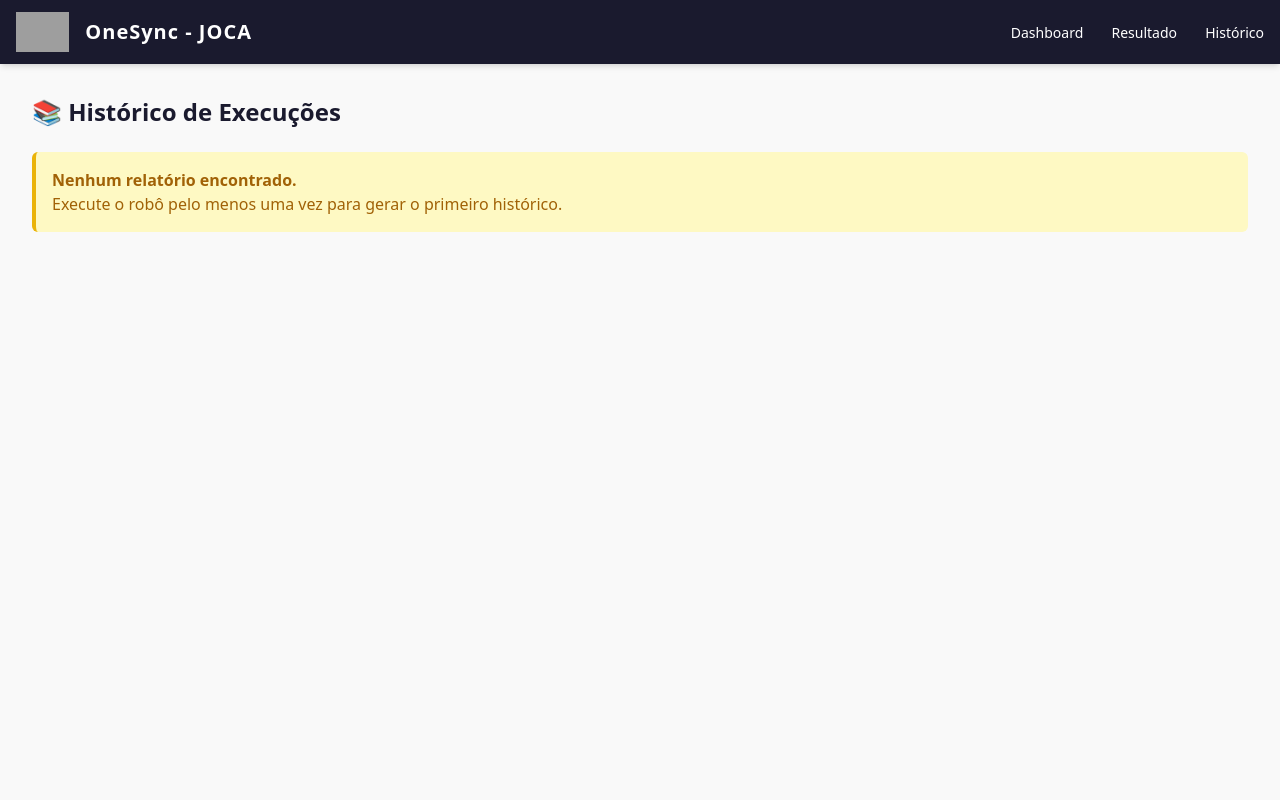
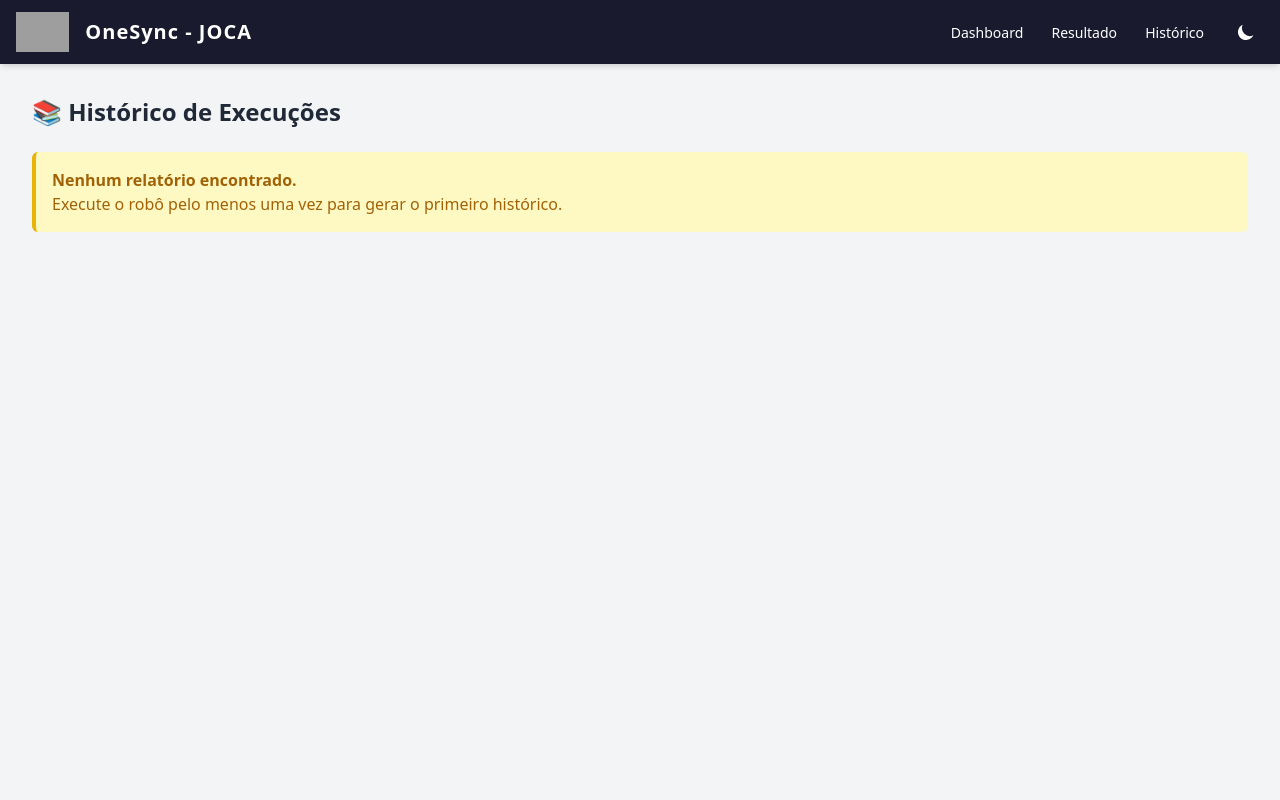
Before and after one commit to jonilsonvilela/OneSync, a Flask app: page /historico in a window 1280 px wide. Run offline with Flask 2, Linux system fonts and the light colour scheme; some libraries are stand-ins or nearby versions; grey boxes are pictures that could not be loaded.

Commit message:
Adicionei o modo noturno ao site

```diff
--- a/templates/base.html
+++ b/templates/base.html
@@ -1,5 +1,5 @@
 <!DOCTYPE html>
-<html lang="pt-br">
+<html lang="pt-br" class="">
 <head>
   <meta charset="UTF-8" />
   <meta name="viewport" content="width=device-width, initial-scale=1.0" />
@@ -8,13 +8,40 @@
   <script src="https://cdn.tailwindcss.com"></script>
   <script src="https://unpkg.com/alpinejs" defer></script>
   <script src="https://cdn.jsdelivr.net/npm/chart.js"></script>
+
   <style>
+    /* Estilos para o modo claro (padrão) */
     body {
-      background-color: #f9f9f9;
-      color: #1a1a2e;
+      background-color: #f3f4f6; /* cinza um pouco mais claro */
+      color: #1f2937;
+    }
+    .card, .nav-links a {
+      transition: all 0.2s ease-in-out;
+    }
+    /* Estilos para o modo escuro */
+    .dark body {
+      background-color: #111827; /* cinza bem escuro */
+      color: #d1d5db; /* cinza claro para texto */
+    }
+    .dark .card {
+      background-color: #1f2937; /* cinza escuro para os cards */
+      border-color: #374151;
+    }
+    .dark .text-gray-800 { color: #f9fafb; }
+    .dark .text-gray-700 { color: #e5e7eb; }
+    .dark .text-gray-500 { color: #9ca3af; }
+    .dark .bg-white {
+        background-color: #1f2937;
     }
   </style>
-</head>
+
+  <script>
+    // Ativa o dark mode no Tailwind
+    tailwind.config = {
+      darkMode: 'class',
+    }
+  </script>
+  </head>
 <body class="min-h-screen font-sans">
 
   <nav class="bg-[#1a1a2e] text-white shadow-md fixed top-0 left-0 right-0 z-50">
@@ -25,11 +52,18 @@
         <span class="text-xl font-semibold tracking-wider">OneSync - JOCA</span>
       </a>
 
-      <div class="space-x-6">
-        <a href="{{ url_for('index') }}" class="text-sm font-medium hover:text-indigo-300 transition-colors">Dashboard</a>
-        <a href="{{ url_for('resultado') }}" class="text-sm font-medium hover:text-indigo-300 transition-colors">Resultado</a>
-        <a href="{{ url_for('historico') }}" class="text-sm font-medium hover:text-indigo-300 transition-colors">Histórico</a>
-      </div>
+      <div class="flex items-center space-x-6">
+        <div class="nav-links space-x-6">
+          <a href="{{ url_for('index') }}" class="text-sm font-medium hover:text-indigo-300">Dashboard</a>
+          <a href="{{ url_for('resultado') }}" class="text-sm font-medium hover:text-indigo-300">Resultado</a>
+          <a href="{{ url_for('historico') }}" class="text-sm font-medium hover:text-indigo-300">Histórico</a>
+        </div>
+
+        <button id="theme-toggle" class="p-2 rounded-full hover:bg-gray-700 focus:outline-none">
+          <svg id="theme-toggle-light-icon" class="hidden h-5 w-5" fill="currentColor" viewBox="0 0 20 20" xmlns="http://www.w3.org/2000/svg"><path d="M10 2a1 1 0 011 1v1a1 1 0 11-2 0V3a1 1 0 011-1zm4 8a4 4 0 11-8 0 4 4 0 018 0zm-.464 4.95l.707.707a1 1 0 001.414-1.414l-.707-.707a1 1 0 00-1.414 1.414zm2.12-10.607a1 1 0 010 1.414l-.707.707a1 1 0 11-1.414-1.414l.707-.707a1 1 0 011.414 0zM17 11a1 1 0 100-2h-1a1 1 0 100 2h1zm-7 4a1 1 0 011 1v1a1 1 0 11-2 0v-1a1 1 0 011-1zM5.05 6.464A1 1 0 106.465 5.05l-.708-.707a1 1 0 00-1.414 1.414l.707.707zm1.414 8.486l-.707.707a1 1 0 01-1.414-1.414l.707-.707a1 1 0 011.414 1.414zM4 11a1 1 0 100-2H3a1 1 0 000 2h1z" fill-rule="evenodd" clip-rule="evenodd"></path></svg>
+          <svg id="theme-toggle-dark-icon" class="hidden h-5 w-5" fill="currentColor" viewBox="0 0 20 20" xmlns="http://www.w3.org/2000/svg"><path d="M17.293 13.293A8 8 0 016.707 2.707a8.001 8.001 0 1010.586 10.586z"></path></svg>
+        </button>
+        </div>
     </div>
   </nav>
 
@@ -49,5 +83,45 @@
     {% block content %}{% endblock %}
   </main>
 
-</body>
+  <script>
+    const themeToggleDarkIcon = document.getElementById('theme-toggle-dark-icon');
+    const themeToggleLightIcon = document.getElementById('theme-toggle-light-icon');
+    const themeToggleButton = document.getElementById('theme-toggle');
+
+    // Verifica o tema salvo no localStorage ou o tema do sistema
+    if (localStorage.getItem('color-theme') === 'dark' ||
+       (!('color-theme' in localStorage) && window.matchMedia('(prefers-color-scheme: dark)').matches)) {
+        document.documentElement.classList.add('dark');
+        themeToggleLightIcon.classList.remove('hidden');
+    } else {
+        document.documentElement.classList.remove('dark');
+        themeToggleDarkIcon.classList.remove('hidden');
+    }
+
+    themeToggleButton.addEventListener('click', function() {
+        // Alterna os ícones
+        themeToggleDarkIcon.classList.toggle('hidden');
+        themeToggleLightIcon.classList.toggle('hidden');
+
+        // Alterna o tema
+        if (localStorage.getItem('color-theme')) {
+            if (localStorage.getItem('color-theme') === 'light') {
+                document.documentElement.classList.add('dark');
+                localStorage.setItem('color-theme', 'dark');
+            } else {
+                document.documentElement.classList.remove('dark');
+                localStorage.setItem('color-theme', 'light');
+            }
+        } else {
+            if (document.documentElement.classList.contains('dark')) {
+                document.documentElement.classList.remove('dark');
+                localStorage.setItem('color-theme', 'light');
+            } else {
+                document.documentElement.classList.add('dark');
+                localStorage.setItem('color-theme', 'dark');
+            }
+        }
+    });
+  </script>
+  </body>
 </html>
```
